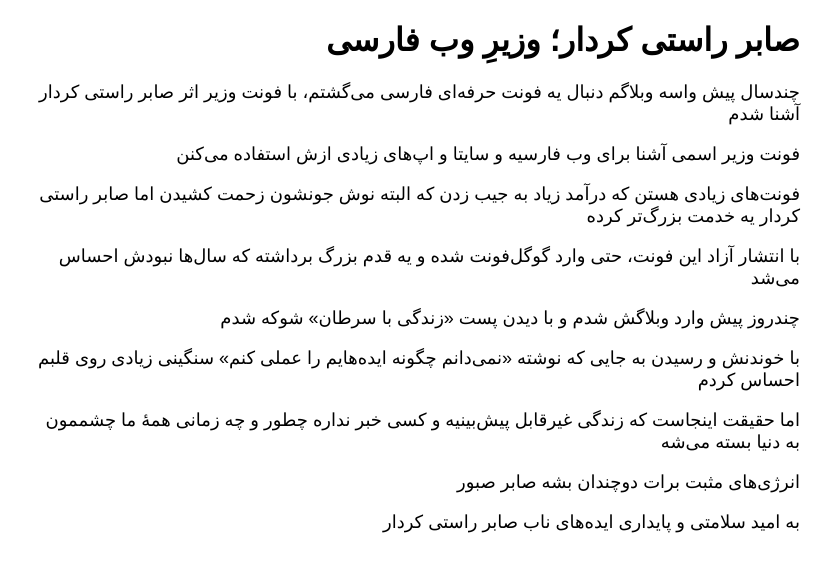
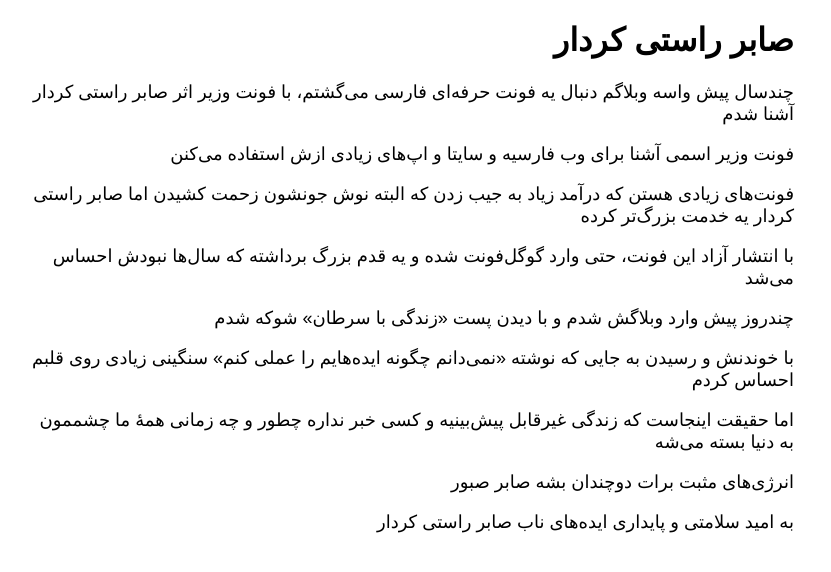
Before and after one commit to darkblog/darkblog.github.io, a Jekyll site: the page built from _posts/2023-8-23-6.md, in a window 1280 px wide. Shown: the top 572 px of the page, without its empty margins (336-1167 px from the left). Built offline with Jekyll 4.4.1, drawn with Linux system fonts in a browser that asks for light colours.

Commit message:
Update 2023-8-23-6.md

```diff
--- a/_posts/2023-8-23-6.md
+++ b/_posts/2023-8-23-6.md
@@ -1,7 +1,7 @@
 ---
 sitemap: false
 layout: post
-title: صابر راستی کردار؛ وزیرِ وب فارسی
+title: صابر راستی کردار
 ---
 
 چندسال پیش واسه وبلاگم دنبال یه فونت حرفه‌ای فارسی می‌گشتم، با فونت وزیر اثر صابر راستی کردار آشنا شدم
```
